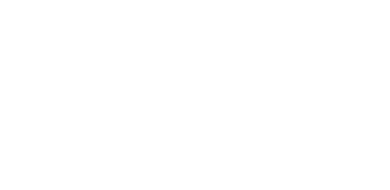
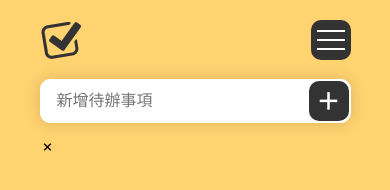
Before and after one commit to pidderWFH/Todolist, a plain HTML site: page index.html in a window 390 px wide. Drawn offline with nearby package versions, Linux system fonts and the light colour scheme.

Commit message:
add: main-nav layout and animation

```diff
--- a/index.html
+++ b/index.html
@@ -5,15 +5,46 @@
     <meta http-equiv="X-UA-Compatible" content="IE=edge">
     <meta name="viewport" content="width=device-width, initial-scale=1.0">
     <link rel="stylesheet" href="./style/reset.css">
-    <!-- <link rel="stylesheet" href="./style/rwd.css"> -->
+    <link href='https://unpkg.com/boxicons@2.1.4/css/boxicons.min.css' rel='stylesheet'>
+    <link rel="stylesheet" href="./style/rwd.css">
     <link rel="stylesheet" href="./style/style.css">
     <title>TodoList</title>
 </head>
 <body>
     <header class="main-header">
-        <div class="main-nav">
-
+        <div class="container">
+            <div class="col-12">
+                <input type="checkbox" name="" id="nav-switch">
+                <div class="header-group">
+                    <h1>
+                        <img src="./images/logo_sm.png" alt="online todolist logo">
+                    </h1>
+                    <!-- 漢堡樣式 -->
+                    <label for="nav-switch" class="hb">
+                        <span class="bar1"></span>
+                        <span class="bar2"></span>
+                        <span class="bar3"></span>
+                    </label>
+                    <!-- 選單 -->
+                    <nav class="main-nav">
+                        <a href="#">個人資料</a>
+                        <a href="#">登出</a>
+                    </nav>
+                </div>
+            </div>
         </div>
     </header>
+    <main class="main-content">
+        <div class="container">
+            <div class="col-12">
+                <div class="add-todo">
+                    <input type="text" name="" placeholder="新增待辦事項" id="addTodo">
+                    <i class="bx bx-plus add-icon"></i>
+                </div>
+
+                <i class="bx bx-x"></i>
+            </div>
+        </div>
+    </main>
 </body>
 </html>
--- a/style/rwd.css
+++ b/style/rwd.css
@@ -1,3 +1,6 @@
+:root{
+    --col-gap: 32px
+}
 .container{
     max-width: 720px;
     margin: 0 auto;
@@ -7,8 +10,8 @@
 
 [class*="col-"],
 [class*="cols-"]{
-    padding-left: 15px;
-    padding-right: 15px;
+    padding-left: var(--col-gap);
+    padding-right: var(--col-gap);
     box-sizing: border-box;
 }
 .col-1{
--- a/style/style.css
+++ b/style/style.css
@@ -0,0 +1,154 @@
+body{
+    background-color: #ffd370;
+}
+#nav-switch{
+    display: none;
+}
+.main-header{
+    padding: 16px 0;
+
+
+}
+.container{
+    max-width: 375px;
+    /* outline: 1px solid #fa0; */
+
+}
+.header-group{
+
+    position: relative;
+    display: flex;
+    justify-content: space-between;
+    align-items: center;
+}
+.header-group h1{
+    /* margin-right: 40px; */
+}
+.header-group h1 img{
+    width: 100%;
+    height: 100%;
+    vertical-align: middle;
+}
+.header-group .main-nav{
+    overflow: hidden;
+}
+
+.add-todo{
+    position: relative;
+    margin-bottom: 16px;
+
+}
+.add-todo input{
+    box-sizing: border-box;
+    width: 100%;
+    box-shadow: 0px 0px 15px rgba(0, 0, 0, 0.15);
+    border: 1px solid #FFFFFF;
+    border-radius: 10px;
+    padding: 12px 16px;
+    font-size: 16px;
+    font-weight: 400;
+}
+.add-todo .add-icon{
+    width: 40px;
+    height: 40px;
+    background-color: #333;
+    border-radius: 10px;
+    position: absolute;
+    top: 50%;
+    right: 2px;
+    transform: translateY(-50%);
+    font-size: 30px;
+    color: #fff;
+    display: flex;
+    justify-content: center;
+    align-items: center;
+}
+@media screen and (max-width:767px){
+    .header-group .hb{
+        display: inline-block;
+        width: 40px;
+        height: 40px;
+        background-color: #333;
+        border-radius: 10px;
+        position: relative;
+    }
+    .header-group .hb span{
+        width: 70%;
+        height: 2px;
+        background-color: #fff;
+        position: absolute;
+        left: 0;
+        right: 0;
+        margin: auto;
+    }
+    .header-group .hb .bar1{
+        top: 10px;
+        transform: rotate(0deg);
+        transition: top .5s .5s, transform .5s;
+    }
+    .header-group .hb .bar2{
+        top: 0;
+        bottom: 0;
+        opacity: 1;
+        transition: .5s 1s;
+
+    }
+    .header-group .hb .bar3{
+        bottom: 10px;
+        transform: rotate(0deg);
+        transition: top .5s .5s, transform .5s;
+    }
+    #nav-switch:checked~.header-group .hb .bar1{
+        top: 19px;
+        transform: rotate(405deg);
+        transition: top .5s, transform .5s .5s;
+    }
+    #nav-switch:checked~.header-group .hb .bar2{
+        opacity: 0;
+        transition: .5s;
+    }
+    #nav-switch:checked~.header-group .hb .bar3{
+        bottom: 19px;
+        transform: rotate(315deg);
+        transition: bottom .5s, transform .5s .5s;
+    }
+    .header-group .main-nav{
+        /* overflow-x: hidden; */
+        position: absolute;
+        top: 100%;
+        left: -100%;
+        width: 100%;
+        opacity: 0;
+        transition: opacity 1s, left 0s 0.95s;
+        background-color: #888;
+        z-index: 1;
+    }
+    #nav-switch:checked~.header-group .main-nav{
+        border-radius: 10px;
+        left: 0;
+        opacity: 1;
+        transition: 1s;
+    }
+    .header-group .main-nav a{
+        display: block;
+        padding: 20px;
+        font-size: 20px;
+        text-align: center;
+        color: #fff;
+    }
+    .header-group .main-nav a+a{
+        border-top: 2px solid #000;
+    }
+}
+@media screen and (min-width:768px){
+    .main-header .hb{
+        display: none;
+    }
+    .main-nav{
+        display: flex;
+    }
+    .main-nav a{
+        margin-left: 24px;
+        color: #333;
+    }
+}
```
Also changed, not shown: images/logo_sm.png (renamed from images/logo-sm.png).
